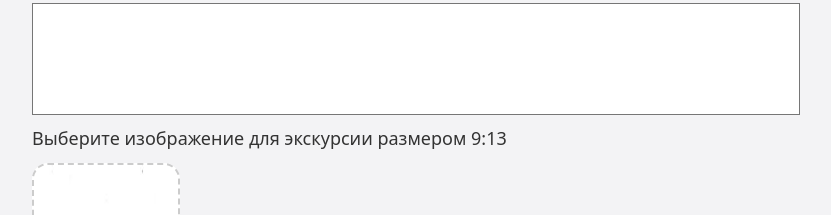
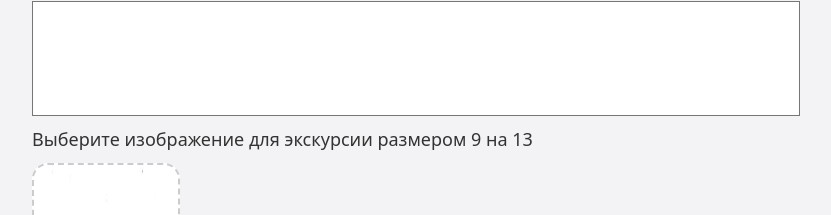
Before and after one commit to MrFromer/Authors_excursions, a React (Vite) app: page /create-excursion in a window 1280 px wide. Shown: the part 412-627 px from the top of the page, without its empty margins (224-1055 px from the left). Built offline with nearby package versions, Linux system fonts and the light colour scheme.

Commit message:
Небольшие корректировки

```diff
--- a/src/CreateExcursion.tsx
+++ b/src/CreateExcursion.tsx
@@ -159,7 +159,7 @@ function CreateExcursion() {
       <textarea className='textStyle customBorder input_style' style={{padding: "6px", resize: "none", height: "7rem"}}/>
 
       <label className='textStyle2 selectable-text'>
-        Выберите изображение для экскурсии размером 9:13
+        Выберите изображение для экскурсии размером 9 на 13
       </label>
       <div {...getRootProps()} style={{
         border: '2px dashed #ccc',
--- a/src/styles.css
+++ b/src/styles.css
@@ -249,7 +249,6 @@ div.createExcursionExternal {
 
 .textStyle2 {
   font-size: large;
-  height: 2rem;
   text-align: left;
   align-self: stretch;
   background-color: #F3F3F5;
```
